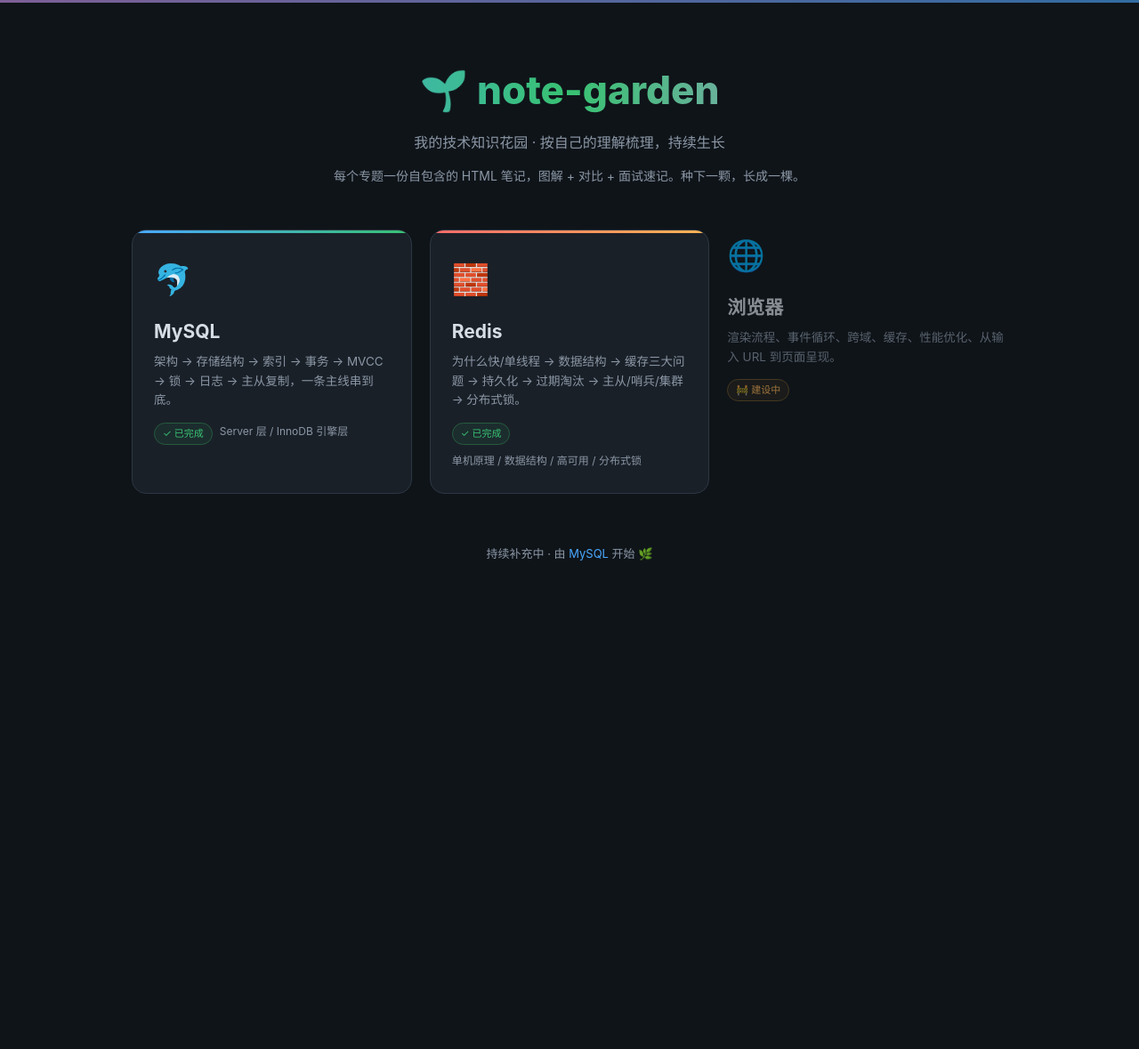
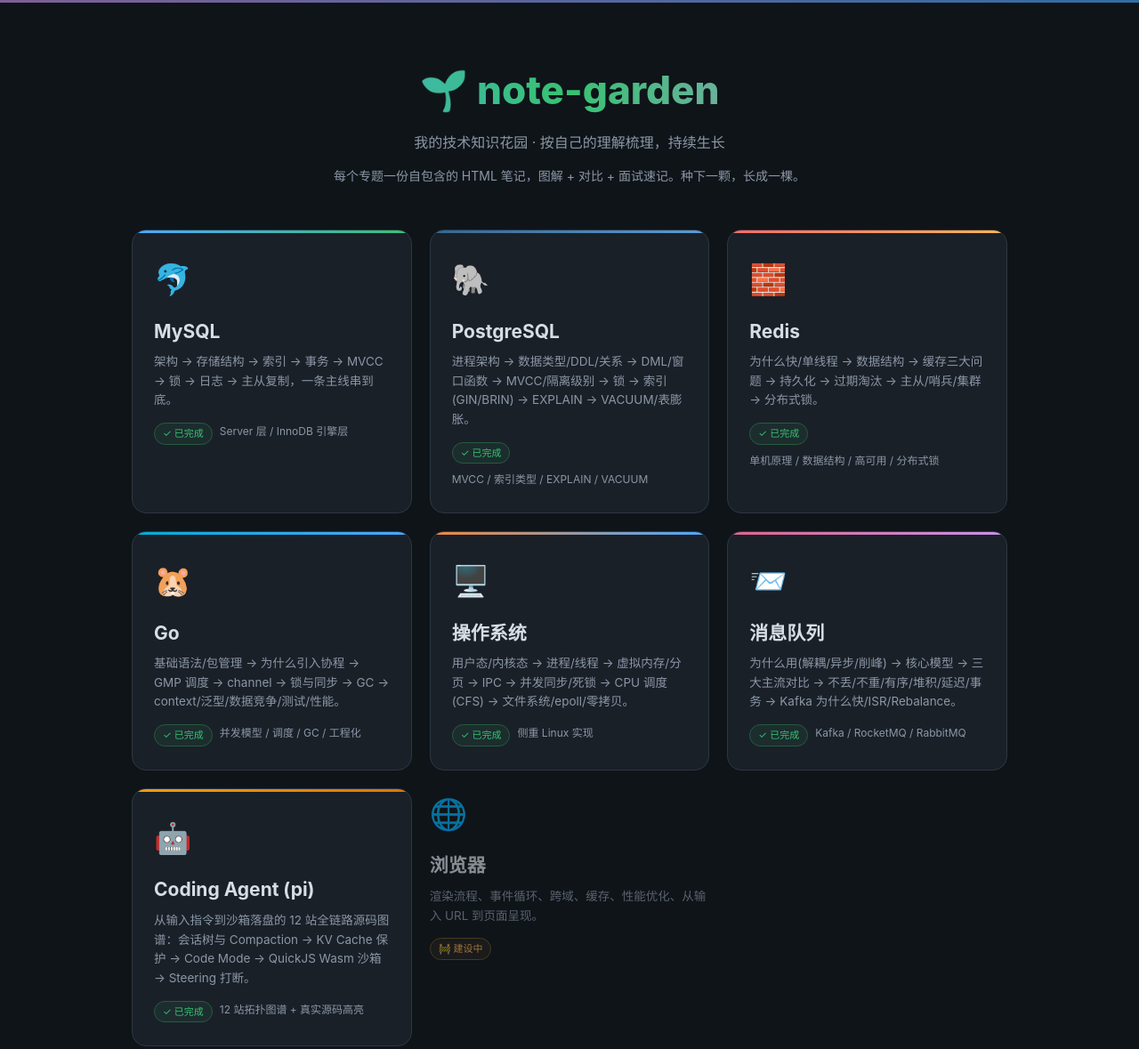
Before and after one commit to ZXiaoR/note-garden, a plain HTML site: page index.html in a window 1280 px wide. Shown: the top 1179 px of the page at 89% size. Before the commit the page ends 800 px from the top, so only its background shows below. Drawn offline with Linux system fonts and the light colour scheme.

Commit message:
docs: add pi-agent entry to index and README

```diff
--- a/index.html
+++ b/index.html
@@ -35,7 +35,12 @@
   .badge.wip{color:var(--warn,#ffb454);border-color:#6b5326;background:rgba(255,180,84,.08);}
   .accent-line{position:absolute;top:0;left:0;right:0;height:3px;background:linear-gradient(90deg,#4aa8ff,#38c172);}
   .accent-line.mysql{background:linear-gradient(90deg,#4aa8ff,#38c172);}
+  .accent-line.postgres{background:linear-gradient(90deg,#336791,#5b9bd5);}
   .accent-line.redis{background:linear-gradient(90deg,#ff6b6b,#ffb454);}
+  .accent-line.go{background:linear-gradient(90deg,#00add8,#4aa8ff);}
+  .accent-line.os{background:linear-gradient(90deg,#f0883e,#4aa8ff);}
+  .accent-line.mq{background:linear-gradient(90deg,#e0648c,#c792ea);}
+  .accent-line.agent{background:linear-gradient(90deg,#f59e0b,#d97706);}
   .accent-line.browser{background:linear-gradient(90deg,#c792ea,#4aa8ff);}
 
   footer{text-align:center;color:var(--muted);font-size:13px;margin-top:56px;}
@@ -59,12 +64,52 @@
       <div class="meta"><span class="badge done">✓ 已完成</span><span>Server 层 / InnoDB 引擎层</span></div>
     </a>
 
+    <a class="card" href="postgres/index.html">
+      <span class="accent-line postgres"></span>
+      <span class="ico">🐘</span>
+      <h2>PostgreSQL</h2>
+      <p>进程架构 → 数据类型/DDL/关系 → DML/窗口函数 → MVCC/隔离级别 → 锁 → 索引(GIN/BRIN) → EXPLAIN → VACUUM/表膨胀。</p>
+      <div class="meta"><span class="badge done">✓ 已完成</span><span>MVCC / 索引类型 / EXPLAIN / VACUUM</span></div>
+    </a>
+
     <a class="card" href="redis/index.html">
       <span class="accent-line redis"></span>
       <span class="ico">🧱</span>
       <h2>Redis</h2>
       <p>为什么快/单线程 → 数据结构 → 缓存三大问题 → 持久化 → 过期淘汰 → 主从/哨兵/集群 → 分布式锁。</p>
       <div class="meta"><span class="badge done">✓ 已完成</span><span>单机原理 / 数据结构 / 高可用 / 分布式锁</span></div>
+    </a>
+
+    <a class="card" href="go/index.html">
+      <span class="accent-line go"></span>
+      <span class="ico">🐹</span>
+      <h2>Go</h2>
+      <p>基础语法/包管理 → 为什么引入协程 → GMP 调度 → channel → 锁与同步 → GC → context/泛型/数据竞争/测试/性能。</p>
+      <div class="meta"><span class="badge done">✓ 已完成</span><span>并发模型 / 调度 / GC / 工程化</span></div>
+    </a>
+
+    <a class="card" href="os/index.html">
+      <span class="accent-line os"></span>
+      <span class="ico">🖥️</span>
+      <h2>操作系统</h2>
+      <p>用户态/内核态 → 进程/线程 → 虚拟内存/分页 → IPC → 并发同步/死锁 → CPU 调度(CFS) → 文件系统/epoll/零拷贝。</p>
+      <div class="meta"><span class="badge done">✓ 已完成</span><span>侧重 Linux 实现</span></div>
+    </a>
+
+    <a class="card" href="mq/index.html">
+      <span class="accent-line mq"></span>
+      <span class="ico">📨</span>
+      <h2>消息队列</h2>
+      <p>为什么用(解耦/异步/削峰) → 核心模型 → 三大主流对比 → 不丢/不重/有序/堆积/延迟/事务 → Kafka 为什么快/ISR/Rebalance。</p>
+      <div class="meta"><span class="badge done">✓ 已完成</span><span>Kafka / RocketMQ / RabbitMQ</span></div>
+    </a>
+
+    <a class="card" href="pi-agent/index.html">
+      <span class="accent-line agent"></span>
+      <span class="ico">🤖</span>
+      <h2>Coding Agent (pi)</h2>
+      <p>从输入指令到沙箱落盘的 12 站全链路源码图谱：会话树与 Compaction → KV Cache 保护 → Code Mode → QuickJS Wasm 沙箱 → Steering 打断。</p>
+      <div class="meta"><span class="badge done">✓ 已完成</span><span>12 站拓扑图谱 + 真实源码高亮</span></div>
     </a>
 
     <div class="card soon">
```
Also changed, not shown: 1 other file.
